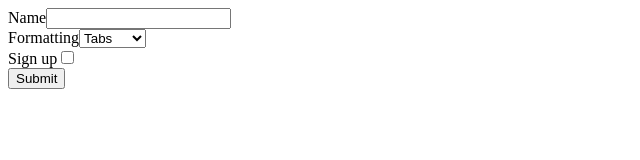
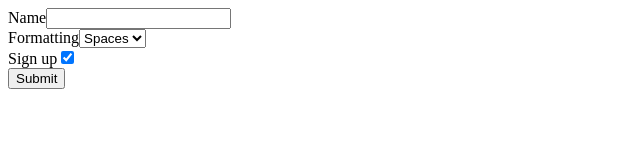
Before and after one commit to makarovas/formTraining, a React (Create React App) app: page / in a window 1280 px wide. Shown: the top 160 px of the page, without its empty margins (0-640 px from the left). Built offline with nearby package versions, Linux system fonts and the light colour scheme.

Commit message:
fixed default values form

```diff
--- a/src/components/RegisterForm.js
+++ b/src/components/RegisterForm.js
@@ -9,13 +9,13 @@ class RegisterForm extends Component {
       <form onSubmit={handleSubmit}>
         <Field name="name" label="Name" component={customInput} type="text" />
         <Field
-          name="preference "
+          name="preference"
           label="Formatting"
           component={customSelect}
           type="text"
         />
         <Field
-          name="newsletter "
+          name="newsletter"
           label="Sign up"
           component={customInput}
           type="checkbox"
--- a/src/components/fields/index.js
+++ b/src/components/fields/index.js
@@ -9,11 +9,23 @@ export const customInput = ({ label, input, type }) => {
   );
 };
 
-export const customSelect = ({ label, input, type, ...props }) => {
+// export const customSelect = ({ label, input, type, ...props }) => {
+//   return (
+//     <div>
+//       <label>{label}</label>
+//       <select {...input} {...props} type={type}>
+//         <option value="tabs">Tabs</option>
+//         <option value="spaces">Spaces</option>
+//       </select>
+//     </div>
+//   );
+// };
+
+export const customSelect = props => {
   return (
     <div>
-      <label>{label}</label>
-      <select {...input} {...props} type={type}>
+      <label>{props.label}</label>
+      <select {...props.input}>
         <option value="tabs">Tabs</option>
         <option value="spaces">Spaces</option>
       </select>
```
